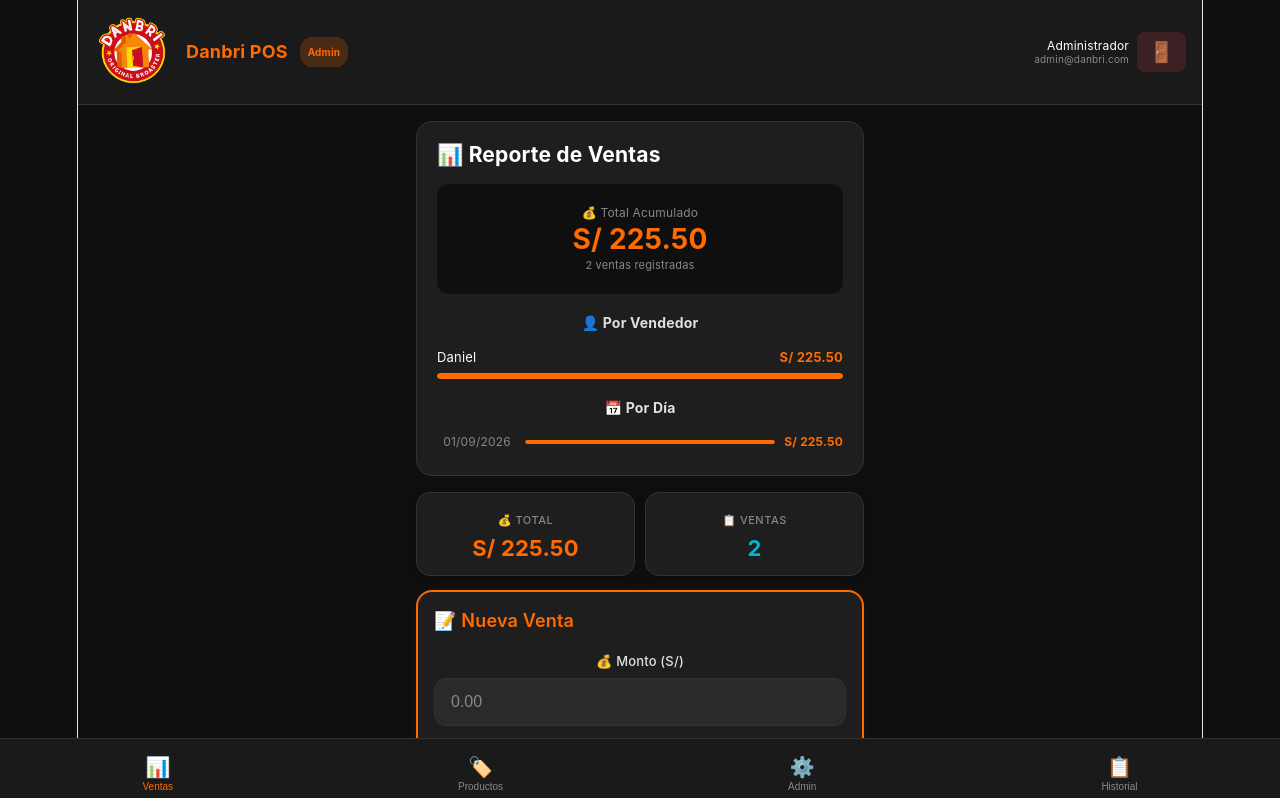
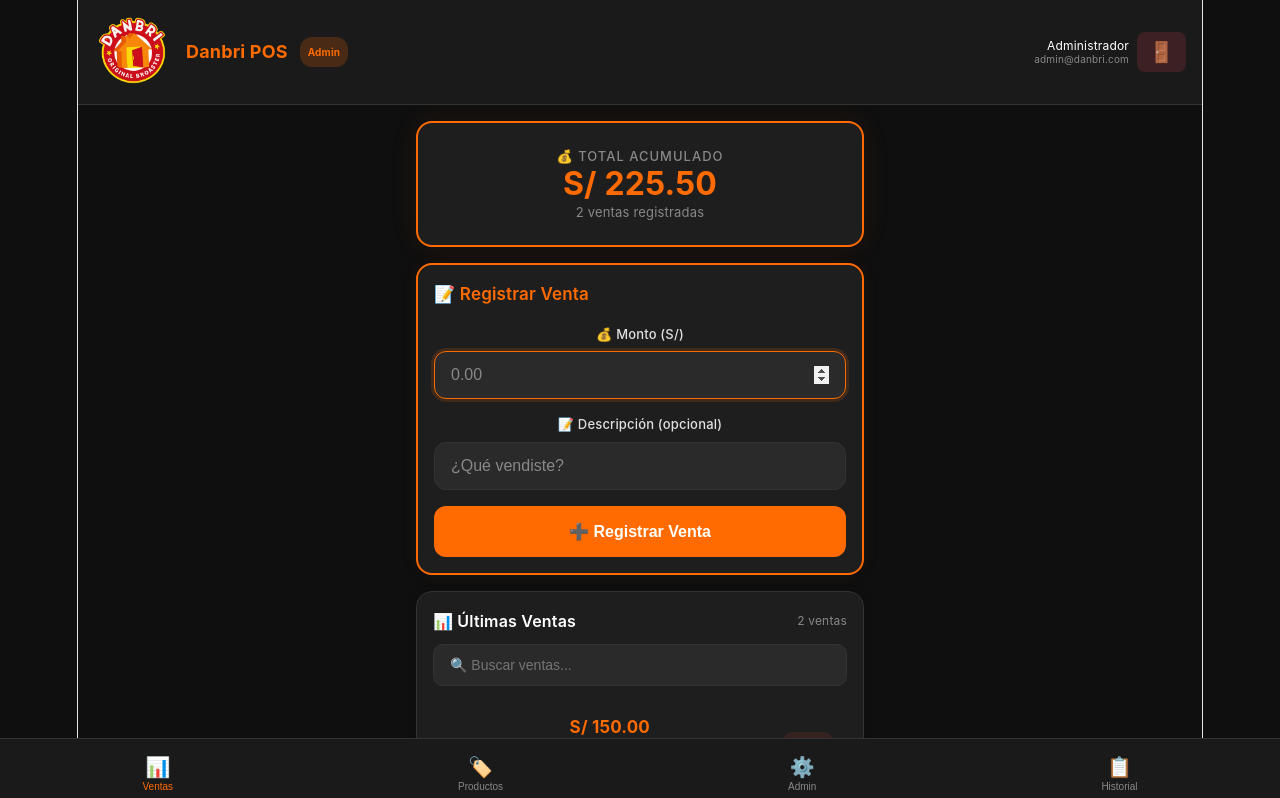
Before and after one commit to DanFLPro/DANBRI_POS_REACT, a React (Vite) app: page / in a window 1280 px wide. Shown: the top 798 px of the page. Built offline with nearby package versions, Linux system fonts and the light colour scheme.

Commit message:
Reorganizar Panel de Ventas: Total arriba, formulario y lista

```diff
--- a/src/components/ventas/PanelVentas.jsx
+++ b/src/components/ventas/PanelVentas.jsx
@@ -1,6 +1,6 @@
 /**
  * ============================================
- * PANEL DE VENTAS - CON REGISTRO DIARIO
+ * PANEL DE VENTAS - DISEÑO MEJORADO
  * ============================================
  */
 
@@ -8,11 +8,9 @@ import { useState } from 'react';
 import Toast from '../common/Toast';
 import BuscadorVentas from './BuscadorVentas';
 import ReporteVentas from './ReporteVentas';
-// 🔥 IMPORTAR EL CONTEXTO DE REGISTRO
 import { useRegistro } from '../../contexts/RegistroContext';
 
 const PanelVentas = () => {
-  // 🔥 OBTENER LA FUNCIÓN PARA GUARDAR REGISTROS
   const { agregarRegistro } = useRegistro();
 
   const [ventas, setVentas] = useState([
@@ -51,11 +49,8 @@ const PanelVentas = () => {
         vendedorNombre: 'Daniel'
       };
 
-      // Guardar en el estado local (para mostrar en la lista)
       setVentas([nuevaVenta, ...ventas]);
       setVentasFiltradas([nuevaVenta, ...ventas]);
-
-      // 🔥 GUARDAR EN EL REGISTRO DIARIO (para el historial y exportar)
       agregarRegistro(nuevaVenta);
 
       setMonto('');
@@ -77,35 +72,60 @@ const PanelVentas = () => {
     <div>
       {toast && <Toast mensaje={toast.mensaje} tipo={toast.tipo} />}
 
-      {/* Reporte de Ventas */}
-      <ReporteVentas ventas={ventas} />
-
-      {/* Estadísticas rápidas */}
-      <div className="stats-grid">
-        <div className="stat-card">
-          <div className="stat-label">💰 Total</div>
-          <div className="stat-value primary">S/ {total.toFixed(2)}</div>
+      {/* ======================================== */}
+      {/* TOTAL ACUMULADO (más visible)           */}
+      {/* ======================================== */}
+      <div style={{
+        background: 'var(--bg-card)',
+        padding: '20px',
+        borderRadius: '16px',
+        border: '2px solid var(--color-primary)',
+        marginBottom: '16px',
+        textAlign: 'center',
+        boxShadow: '0 0 30px rgba(255, 107, 0, 0.08)'
+      }}>
+        <div style={{
+          fontSize: '13px',
+          color: 'var(--text-muted)',
+          fontWeight: '500',
+          textTransform: 'uppercase',
+          letterSpacing: '1px'
+        }}>
+          💰 Total Acumulado
         </div>
-        <div className="stat-card">
-          <div className="stat-label">📋 Ventas</div>
-          <div className="stat-value info">{ventas.length}</div>
+        <div style={{
+          fontSize: '32px',
+          fontWeight: '700',
+          color: 'var(--color-primary)',
+          marginTop: '2px'
+        }}>
+          S/ {total.toFixed(2)}
+        </div>
+        <div style={{
+          fontSize: '13px',
+          color: 'var(--text-muted)',
+          marginTop: '2px'
+        }}>
+          {ventas.length} ventas registradas
         </div>
       </div>
 
-      {/* Formulario */}
-      {/* Formulario */}
+      {/* ======================================== */}
+      {/* FORMULARIO DE REGISTRO                   */}
+      {/* ======================================== */}
       <div className="card" style={{
-  background: 'var(--bg-card)',
         border: '2px solid var(--color-primary)',
-  boxShadow: '0 0 20px rgba(255, 107, 0, 0.05)'
+        boxShadow: '0 0 20px rgba(255, 107, 0, 0.05)',
+        marginBottom: '16px'
       }}>
         <h3 className="card-title" style={{
           color: 'var(--color-primary)',
           marginBottom: '14px',
-    fontSize: '18px'
+          fontSize: '17px'
         }}>
-    📝 Nueva Venta
+          📝 Registrar Venta
         </h3>
+
         <form onSubmit={handleRegistrar}>
           <div style={{ marginBottom: '12px' }}>
             <label style={{
@@ -126,8 +146,10 @@ const PanelVentas = () => {
               step="0.01"
               min="0.01"
               required
+              autoFocus
             />
           </div>
+
           <div style={{ marginBottom: '16px' }}>
             <label style={{
               fontSize: '13px',
@@ -146,6 +168,7 @@ const PanelVentas = () => {
               onChange={(e) => setDescripcion(e.target.value)}
             />
           </div>
+
           <button
             type="submit"
             className="btn btn-primary btn-block"
@@ -153,7 +176,8 @@ const PanelVentas = () => {
             style={{
               opacity: cargando ? 0.6 : 1,
               fontSize: '16px',
-        fontWeight: '700'
+              fontWeight: '700',
+              padding: '16px'
             }}
           >
             {cargando ? '⏳ Registrando...' : '➕ Registrar Venta'}
@@ -161,8 +185,10 @@ const PanelVentas = () => {
         </form>
       </div>
 
-      {/* Buscador y Lista */}
-      <div className="card">
+      {/* ======================================== */}
+      {/* LISTA DE VENTAS                         */}
+      {/* ======================================== */}
+      <div className="card" style={{ marginBottom: '16px' }}>
         <div className="card-header">
           <h3 className="card-title">📊 Últimas Ventas</h3>
           <span className="card-subtitle">{ventas.length} ventas</span>
@@ -174,13 +200,13 @@ const PanelVentas = () => {
           <div style={{
             textAlign: 'center',
             color: 'var(--text-muted)',
-            padding: '32px 0',
+            padding: '30px 0',
             fontSize: '14px'
           }}>
             No hay ventas para mostrar
           </div>
         ) : (
-          <div style={{ maxHeight: '400px', overflowY: 'auto' }}>
+          <div style={{ maxHeight: '350px', overflowY: 'auto' }}>
             {ventasFiltradas.map((venta) => (
               <div key={venta.id} className="venta-item">
                 <div style={{ flex: 1, minWidth: 0 }}>
@@ -195,14 +221,20 @@ const PanelVentas = () => {
                 <button
                   onClick={() => handleEliminar(venta.id)}
                   style={{
-                    background: 'rgba(239, 68, 68, 0.15)',
+                    background: 'rgba(239, 68, 68, 0.12)',
                     color: '#ef4444',
                     border: 'none',
-                    padding: '8px 12px',
-                    borderRadius: '8px',
+                    padding: '10px 14px',
+                    borderRadius: '10px',
                     fontSize: '18px',
                     cursor: 'pointer',
-                    flexShrink: 0
+                    flexShrink: 0,
+                    minWidth: '44px',
+                    minHeight: '44px',
+                    display: 'flex',
+                    alignItems: 'center',
+                    justifyContent: 'center',
+                    touchAction: 'manipulation'
                   }}
                 >
                   🗑️
@@ -212,6 +244,11 @@ const PanelVentas = () => {
           </div>
         )}
       </div>
+
+      {/* ======================================== */}
+      {/* REPORTE DE VENTAS (opcional, abajo)     */}
+      {/* ======================================== */}
+      <ReporteVentas ventas={ventas} />
     </div>
   );
 };
```
Lines whose indentation alone changed are shown as unchanged.
